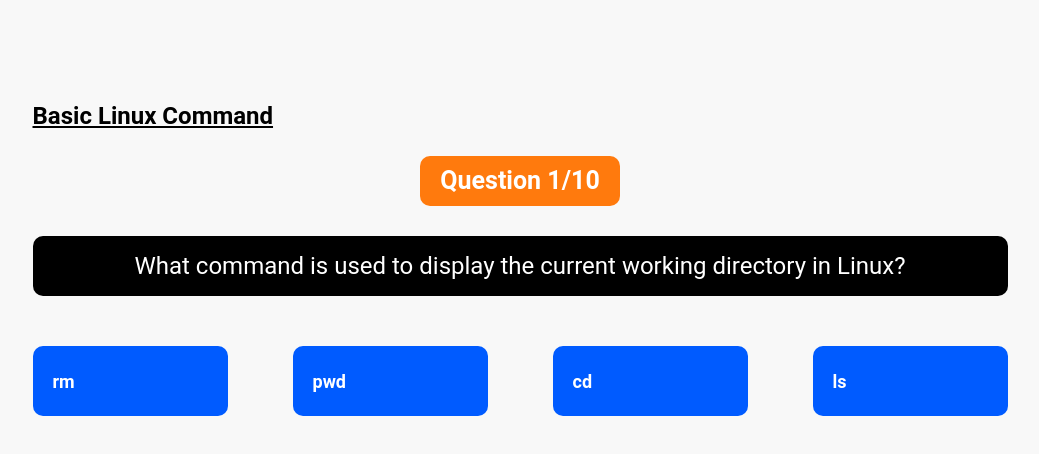
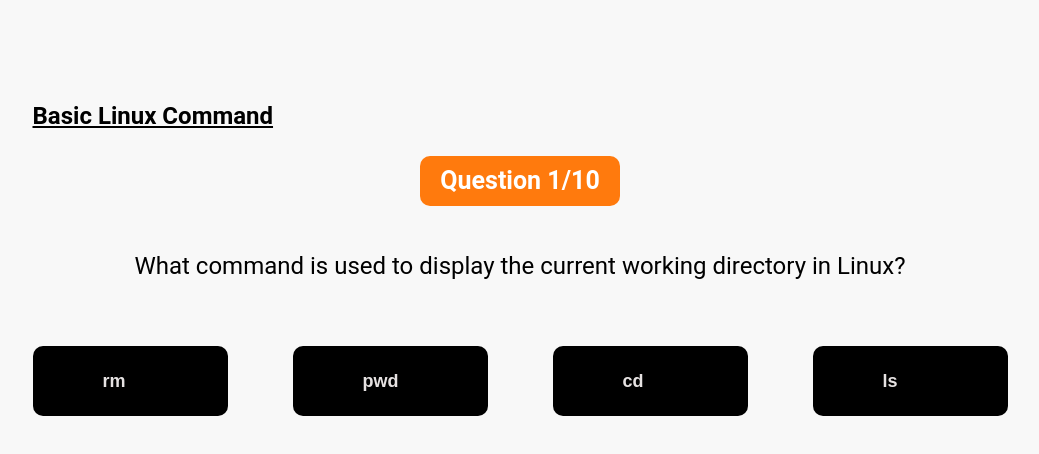
Before and after one commit to Stacktrek-Training/stack-ilearning, a React (Vite) app: page /games/linux-command in a window 1280 px wide. Shown: the top 454 px of the page, without its empty margins (120-1159 px from the left). Built offline with nearby package versions, Linux system fonts and the light colour scheme.

Commit message:
changes of fonts and colors in linux command

```diff
--- a/src/pages/linux-command/helpers.tsx
+++ b/src/pages/linux-command/helpers.tsx
@@ -1,5 +1,3 @@
-import Question from "./components/Questions";
-
 interface Question {
   correctAnswer: string;
   incorrectAnswers: string[];
--- a/src/pages/linux-command/index.css
+++ /dev/null
@@ -1,150 +0,0 @@
-@tailwind base;
-@tailwind components;
-@tailwind utilities;
-
-body {
-  background-color: #e4e4e4;
-  font-family: "Arial";
-}
-
-div {
-  box-sizing: border-box;
-}
-
-.quiz {
-  width: 975px;
-  margin: 0 auto;
-  margin-top: 100px;
-}
-
-.question {
-  background-color: #000;
-  color: white;
-  padding: 10px;
-  min-height: 60px;
-  display: flex;
-  align-items: center;
-  justify-content: center;
-  font-size: 24px;
-  border-radius: 10px;
-}
-
-.results {
-  background-color: #fff;
-  height: 350px;
-  width: 450px;
-  text-align: center;
-  margin-left: 30%;
-  border-radius: 20px;
-}
-
-.congratulations {
-  background-color: #005bff;
-  padding: 20px;
-  font-size: 36px;
-  color: #fff;
-}
-
-.results-info {
-  margin-top: 40px;
-  margin-bottom: 40px;
-  font-size: 20px;
-}
-
-.answer {
-  width: 20%;
-  background: #005bff;
-  min-height: 70px;
-  cursor: pointer;
-  margin-bottom: 30px;
-  display: flex;
-  border-radius: 10px;
-  align-items: center;
-}
-
-.answers {
-  display: flex;
-  flex-wrap: wrap;
-  justify-content: space-between;
-  margin-top: 50px;
-  color: #fff;
-  font-size: 18px;
-}
-
-.answer-letter {
-  font-size: 30px;
-  background-color: #005bff;
-  color: #fff;
-  width: 50px;
-  display: flex;
-  align-items: center;
-  justify-content: center;
-  border-radius: 5px;
-}
-
-.answer-text {
-  font-weight: 600;
-  display: flex;
-  align-content: center;
-  justify-content: center;
-  margin-left: 20px;
-  border-radius: 5px;
-}
-
-.correct-answer {
-  background-color: #1ea55b;
-}
-
-.correct-answer .answer-letter {
-  background: #1ea55b;
-}
-
-.wrong-answer {
-  background-color: #dc0a0a;
-}
-
-.wrong-answer .answer-letter {
-  background: #dc0a0a;
-}
-
-.next-button {
-  margin: 0 auto;
-  color: #fff;
-  background: #000;
-  width: 300px;
-  font-size: 18px;
-  font-weight: 600;
-  padding: 14px 75px;
-  text-transform: uppercase;
-  cursor: pointer;
-  text-align: center;
-  border-radius: 10px;
-}
-
-.next-button:hover {
-  color: #fff;
-  background-color: #ff7a0d;
-}
-
-.score {
-  background: #ff7a0d;
-  color: #fff;
-  font-size: 25px;
-  width: 200px;
-  margin: 0 auto;
-  font-weight: 600;
-  height: 50px;
-  margin-bottom: 30px;
-  display: flex;
-  align-items: center;
-  justify-content: center;
-  border-radius: 10px;
-}
-
-.disabled-answer {
-  pointer-events: none;
-}
-
-.ranking {
-  font-size: 20px;
-}
--- a/src/pages/linux-command/style.css
+++ b/src/pages/linux-command/style.css
@@ -18,8 +18,7 @@ div {
 }
 
 .question {
-  background-color: #000;
-  color: white;
+  color: #000;
   padding: 10px;
   min-height: 60px;
   display: flex;
@@ -53,7 +52,7 @@ div {
 
 .answer {
   width: 20%;
-  background: #005bff;
+  background: #000;
   min-height: 70px;
   cursor: pointer;
   margin-bottom: 30px;
@@ -67,19 +66,8 @@ div {
   flex-wrap: wrap;
   justify-content: space-between;
   margin-top: 50px;
-  color: #fff;
+  color: #e6e2e2;
   font-size: 18px;
-}
-
-.answer-letter {
-  font-size: 30px;
-  background-color: #005bff;
-  color: #fff;
-  width: 50px;
-  display: flex;
-  align-items: center;
-  justify-content: center;
-  border-radius: 5px;
 }
 
 .answer-text {
@@ -87,8 +75,9 @@ div {
   display: flex;
   align-content: center;
   justify-content: center;
-  margin-left: 20px;
+  margin-left: 70px;
   border-radius: 5px;
+  font-family: Arial, Helvetica, sans-serif;
 }
 
 .correct-answer {
@@ -110,7 +99,7 @@ div {
 .next-button {
   margin: 0 auto;
   color: #fff;
-  background: #000;
+  background: #005bff;
   width: 300px;
   font-size: 18px;
   font-weight: 600;
```
